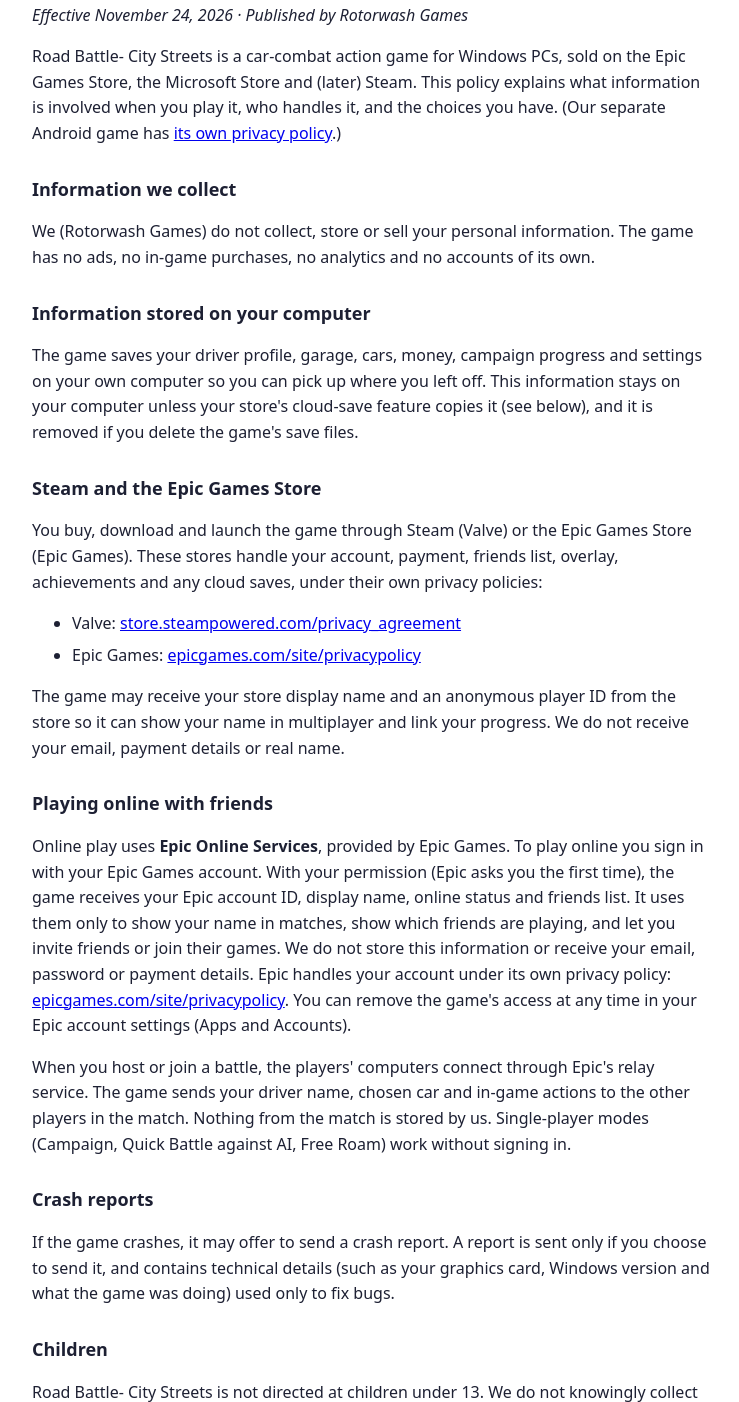
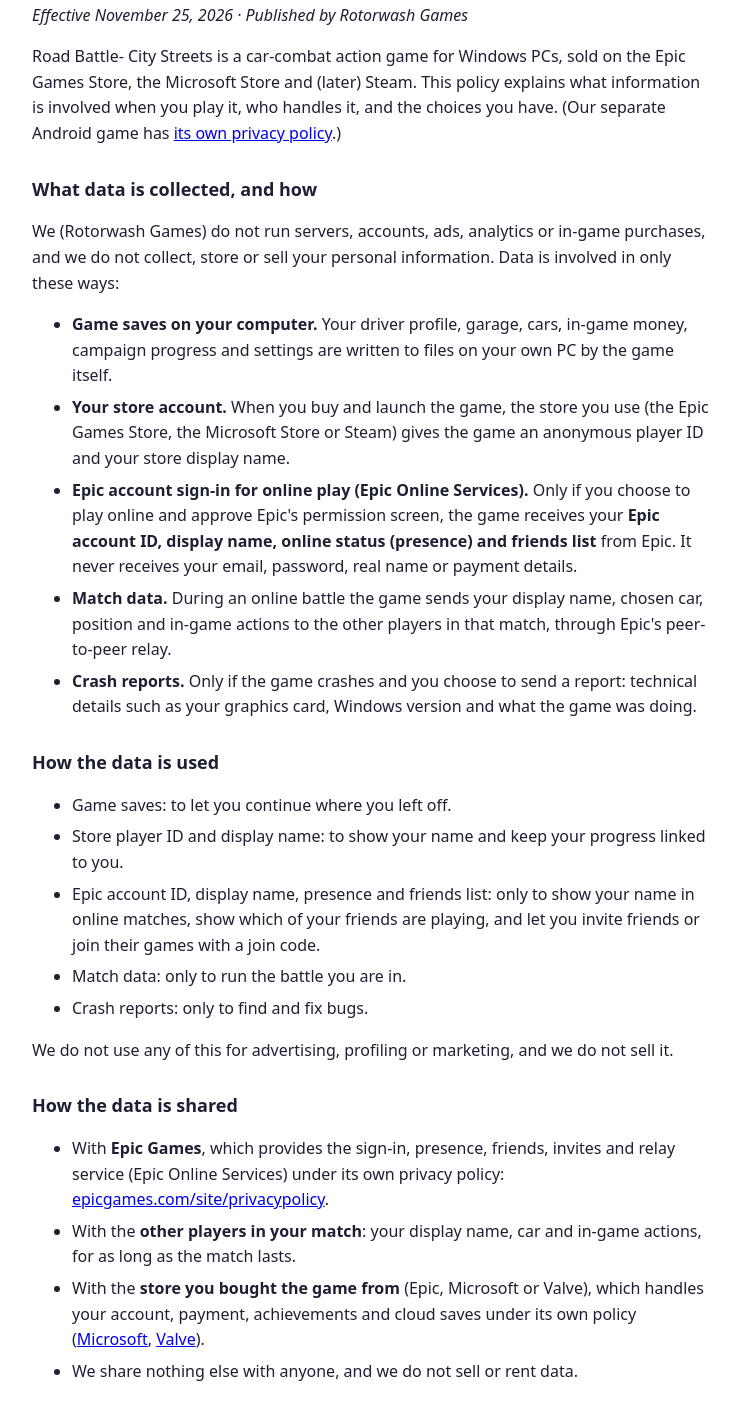
Before and after one commit to mike68med-hue/rotorwash-games, a plain HTML site: page privacy/road-battle-pc.html in a window 1280 px wide. Shown: the part 109-1511 px from the top of the page, without its empty margins (268-1007 px from the left). Drawn offline with Linux system fonts and the light colour scheme.

Commit message:
Road Battle PC privacy policy: explain data captured, used, shared and retained (Epic brand review)
Co-Authored-By: Claude Opus 5.5 <noreply@anthropic.com>
Claude-Session: https://claude.ai/code/session_01Hfr425JRnnCfUWSHQp5HU4

```diff
--- a/privacy/road-battle-pc.html
+++ b/privacy/road-battle-pc.html
@@ -15,26 +15,48 @@
 <body>
 <main>
 <h1>Road Battle- City Streets (PC) – Privacy Policy</h1>
-<p><em>Effective November 24, 2026 · Published by Rotorwash Games</em></p>
+<p><em>Effective November 25, 2026 · Published by Rotorwash Games</em></p>
 <p>Road Battle- City Streets is a car-combat action game for Windows PCs, sold on the Epic Games Store, the Microsoft Store and (later) Steam. This policy explains what information is involved when you play it, who handles it, and the choices you have. (Our separate Android game has <a href="road-battle.html">its own privacy policy</a>.)</p>
 
-<h2>Information we collect</h2>
-<p>We (Rotorwash Games) do not collect, store or sell your personal information. The game has no ads, no in-game purchases, no analytics and no accounts of its own.</p>
+<h2>What data is collected, and how</h2>
+<p>We (Rotorwash Games) do not run servers, accounts, ads, analytics or in-game purchases, and we do not collect, store or sell your personal information. Data is involved in only these ways:</p>
+<ul>
+<li><strong>Game saves on your computer.</strong> Your driver profile, garage, cars, in-game money, campaign progress and settings are written to files on your own PC by the game itself.</li>
+<li><strong>Your store account.</strong> When you buy and launch the game, the store you use (the Epic Games Store, the Microsoft Store or Steam) gives the game an anonymous player ID and your store display name.</li>
+<li><strong>Epic account sign-in for online play (Epic Online Services).</strong> Only if you choose to play online and approve Epic's permission screen, the game receives your <strong>Epic account ID, display name, online status (presence) and friends list</strong> from Epic. It never receives your email, password, real name or payment details.</li>
+<li><strong>Match data.</strong> During an online battle the game sends your display name, chosen car, position and in-game actions to the other players in that match, through Epic's peer-to-peer relay.</li>
+<li><strong>Crash reports.</strong> Only if the game crashes and you choose to send a report: technical details such as your graphics card, Windows version and what the game was doing.</li>
+</ul>
 
-<h2>Information stored on your computer</h2>
-<p>The game saves your driver profile, garage, cars, money, campaign progress and settings on your own computer so you can pick up where you left off. This information stays on your computer unless your store's cloud-save feature copies it (see below), and it is removed if you delete the game's save files.</p>
+<h2>How the data is used</h2>
+<ul>
+<li>Game saves: to let you continue where you left off.</li>
+<li>Store player ID and display name: to show your name and keep your progress linked to you.</li>
+<li>Epic account ID, display name, presence and friends list: only to show your name in online matches, show which of your friends are playing, and let you invite friends or join their games with a join code.</li>
+<li>Match data: only to run the battle you are in.</li>
+<li>Crash reports: only to find and fix bugs.</li>
+</ul>
+<p>We do not use any of this for advertising, profiling or marketing, and we do not sell it.</p>
 
-<h2>Steam and the Epic Games Store</h2>
-<p>You buy, download and launch the game through Steam (Valve) or the Epic Games Store (Epic Games). These stores handle your account, payment, friends list, overlay, achievements and any cloud saves, under their own privacy policies:</p>
+<h2>How the data is shared</h2>
 <ul>
-<li>Valve: <a href="https://store.steampowered.com/privacy_agreement/">store.steampowered.com/privacy_agreement</a></li>
-<li>Epic Games: <a href="https://www.epicgames.com/site/privacypolicy">epicgames.com/site/privacypolicy</a></li>
+<li>With <strong>Epic Games</strong>, which provides the sign-in, presence, friends, invites and relay service (Epic Online Services) under its own privacy policy: <a href="https://www.epicgames.com/site/privacypolicy">epicgames.com/site/privacypolicy</a>.</li>
+<li>With the <strong>other players in your match</strong>: your display name, car and in-game actions, for as long as the match lasts.</li>
+<li>With the <strong>store you bought the game from</strong> (Epic, Microsoft or Valve), which handles your account, payment, achievements and cloud saves under its own policy (<a href="https://privacy.microsoft.com/privacystatement">Microsoft</a>, <a href="https://store.steampowered.com/privacy_agreement/">Valve</a>).</li>
+<li>We share nothing else with anyone, and we do not sell or rent data.</li>
 </ul>
-<p>The game may receive your store display name and an anonymous player ID from the store so it can show your name in multiplayer and link your progress. We do not receive your email, payment details or real name.</p>
 
-<h2>Playing online with friends</h2>
-<p>Online play uses <strong>Epic Online Services</strong>, provided by Epic Games. To play online you sign in with your Epic Games account. With your permission (Epic asks you the first time), the game receives your Epic account ID, display name, online status and friends list. It uses them only to show your name in matches, show which friends are playing, and let you invite friends or join their games. We do not store this information or receive your email, password or payment details. Epic handles your account under its own privacy policy: <a href="https://www.epicgames.com/site/privacypolicy">epicgames.com/site/privacypolicy</a>. You can remove the game's access at any time in your Epic account settings (Apps and Accounts).</p>
-<p>When you host or join a battle, the players' computers connect through Epic's relay service. The game sends your driver name, chosen car and in-game actions to the other players in the match. Nothing from the match is stored by us. Single-player modes (Campaign, Quick Battle against AI, Free Roam) work without signing in.</p>
+<h2>How long the data is kept, and how to delete it</h2>
+<ul>
+<li><strong>Game saves</strong> stay on your computer until you delete the game's save files or uninstall the game (or, if you use store cloud saves, until you delete them through that store).</li>
+<li><strong>Epic account data</strong> (account ID, display name, presence, friends) is used only while the game is running and is <strong>not stored by us</strong> at all. You can remove the game's access at any time in your Epic account settings under <em>Apps and Accounts</em>. Epic keeps your account data under its own policy.</li>
+<li><strong>Match data</strong> exists only during the match and is not kept afterwards.</li>
+<li><strong>Crash reports</strong> you choose to send are kept only as long as needed to fix the bug, and no longer than 12 months.</li>
+<li>To ask about or delete any data related to you, email <a href="mailto:support@rotorwashgames.com">support@rotorwashgames.com</a>.</li>
+</ul>
+
+<h2>Your choices</h2>
+<p>Online play is optional: Campaign, Quick Battle against AI and Free Roam work without signing in to Epic. If you never sign in, no Epic account data reaches the game.</p>
 
 <h2>Crash reports</h2>
 <p>If the game crashes, it may offer to send a crash report. A report is sent only if you choose to send it, and contains technical details (such as your graphics card, Windows version and what the game was doing) used only to fix bugs.</p>
```
